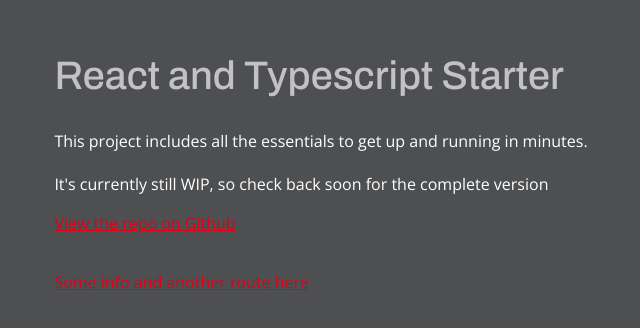
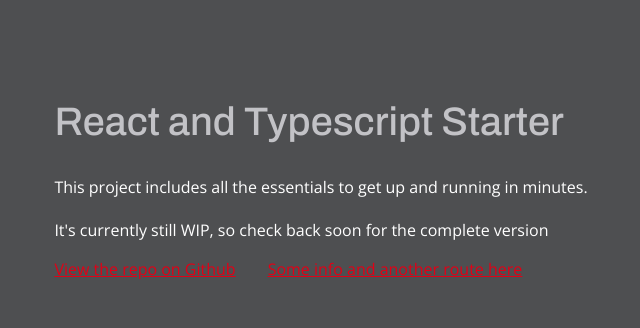
Before and after one commit to TommyScribble/pattern-library-v2, a React (Create React App) app: page / in a window 1280 px wide. Shown: the part 220-548 px from the top of the page, without its empty margins (319-959 px from the left). Built offline with nearby package versions, Linux system fonts and the light colour scheme.

Commit message:
make links inline on homepge

```diff
--- a/src/Pages/Home.module.scss
+++ b/src/Pages/Home.module.scss
@@ -30,9 +30,9 @@
 }
 
 .link {
-	display: block;
 	color: color-get(brand, primary);
 	margin-bottom: 2rem;
+	margin-right: 2rem;
 	transition: color 0.3s ease-out;
 
 	&:hover {
```
